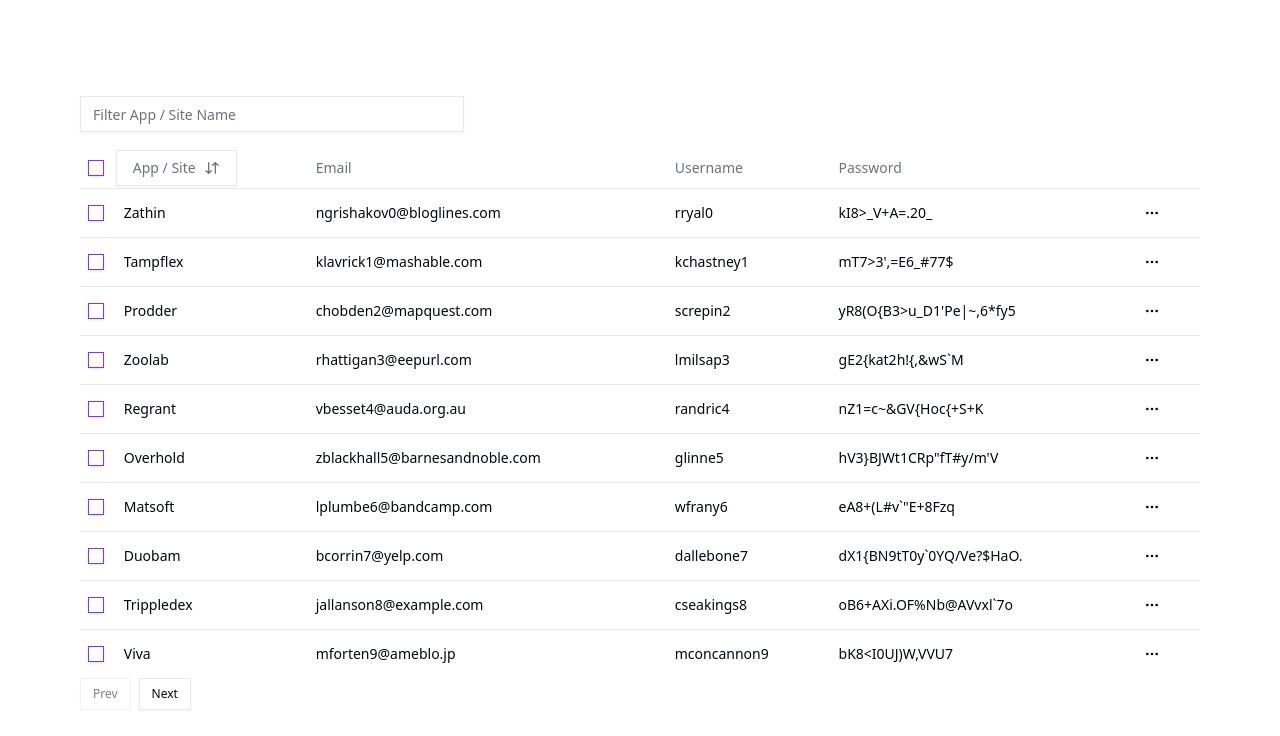
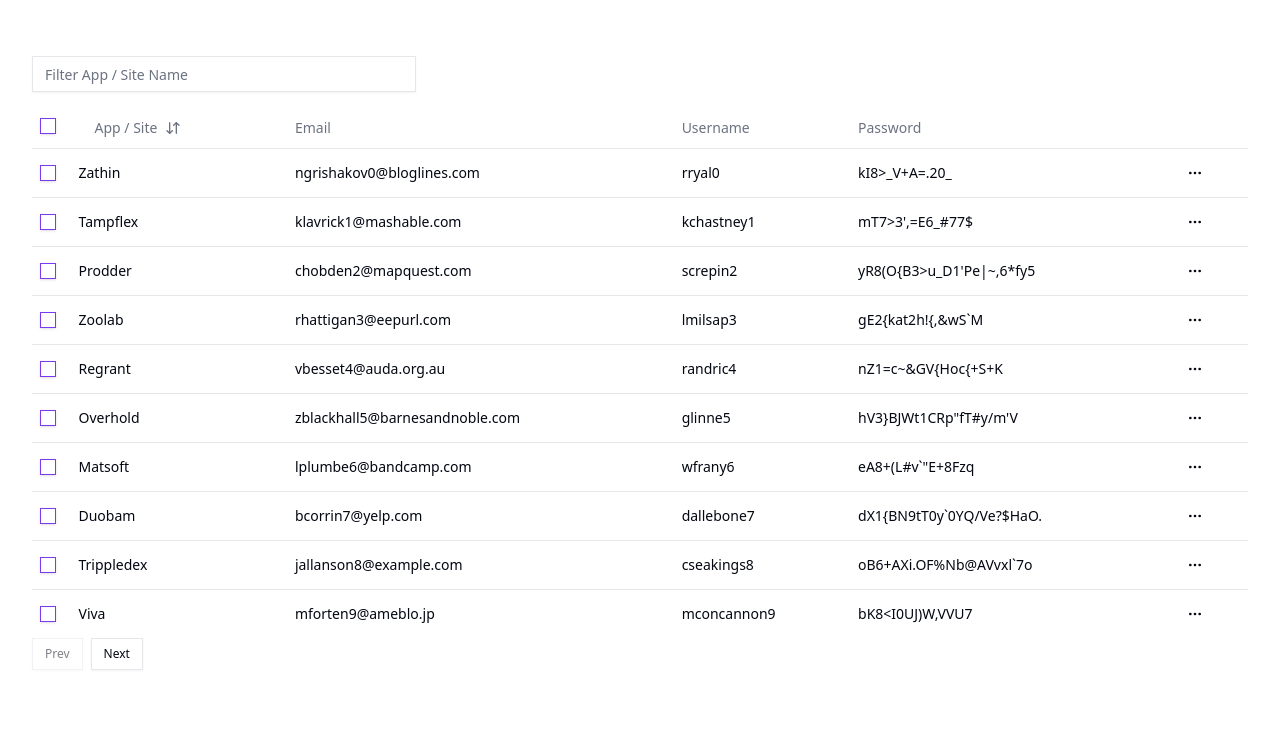
Before and after one commit to KyleWasTakenn/Data-Table-Component, a React (Vite) app: page / in a window 1280 px wide. Shown: the top 736 px of the page. Built offline with nearby package versions, Linux system fonts and the light colour scheme.

Commit message:
- Deleted unused file - Minor styling changes - Using as save-state before styling

```diff
--- a/src/App.tsx
+++ b/src/App.tsx
@@ -18,7 +18,7 @@
 function App() {
   return (
     <>
-      <div className="p-20">
+      <div className="container py-10 mx-auto">
         <AccountsDataTable columns={columns} data={accounts} />
       </div>
     </>
--- a/src/accounts/columns.tsx
+++ b/src/accounts/columns.tsx
@@ -18,12 +18,14 @@
     id: "Select",
     header: ({ table }) => {
       return (
+        <div className="w-auto h-auto justify-items-center">
           <Checkbox
             checked={table.getIsAllPageRowsSelected()}
             onCheckedChange={(value) => {
               table.toggleAllPageRowsSelected(!!value);
             }}
           />
+        </div>
       );
     },
     cell: ({ row }) => {
@@ -36,14 +38,15 @@
         />
       );
     },
+
+    enableSorting: false,
   },
 
   {
     header: ({ column }) => {
       return (
         <Button
-          className="-ml-2"
-          variant="outline"
+          variant="ghost"
           onClick={() => {
             column.toggleSorting(column.getIsSorted() === "asc");
           }}
@@ -73,7 +76,7 @@
       return (
         <>
           <div className="font-thin">
-            <text type="password">{password as string}</text>
+            <body>{password as string}</body>
           </div>
         </>
       );
--- a/src/accounts/data-table.tsx
+++ b/src/accounts/data-table.tsx
@@ -38,6 +38,8 @@
     []
   );
 
+  const [rowSelection, setRowSelection] = React.useState({});
+
   const table = useReactTable({
     data,
     columns,
@@ -45,12 +47,14 @@
     getPaginationRowModel: getPaginationRowModel(),
     getSortedRowModel: getSortedRowModel(),
     getFilteredRowModel: getFilteredRowModel(),
+    onRowSelectionChange: setRowSelection,
 
     onSortingChange: setSorting,
     onColumnFiltersChange: setColumnFilters,
     state: {
       sorting,
       columnFilters,
+      rowSelection,
     },
   });
 
--- a/src/accounts/page.tsx
+++ /dev/null
@@ -1,11 +0,0 @@
-import { accounts } from "@/accounts";
-import { columns } from "./columns";
-import AccountsDataTable from "./data-table";
-
-type Props = {};
-
-const Accounts = (props: Props) => {
-  return <AccountsDataTable columns={columns} data={accounts} />;
-};
-
-export default Accounts;
```
Lines whose indentation alone changed are shown as unchanged.
